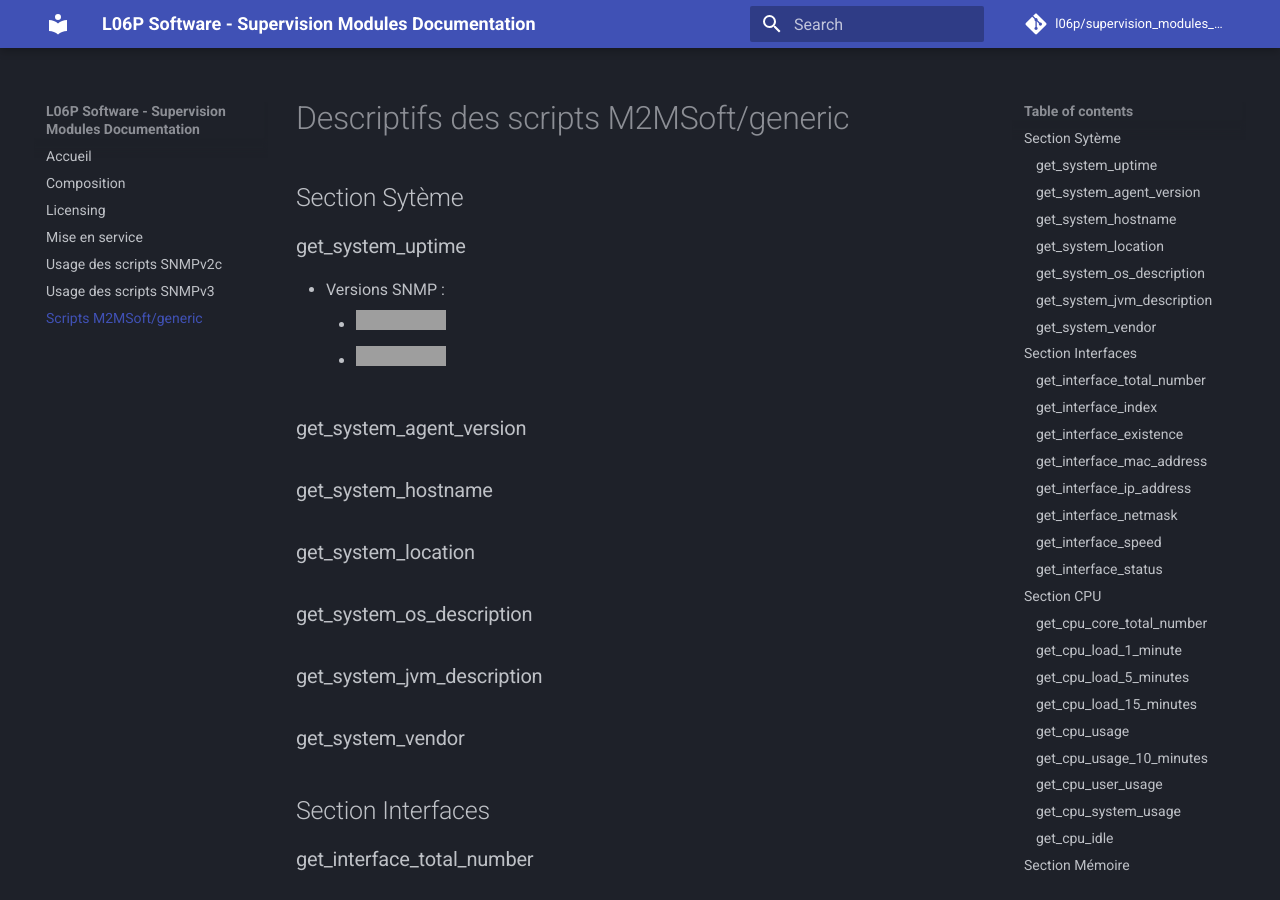
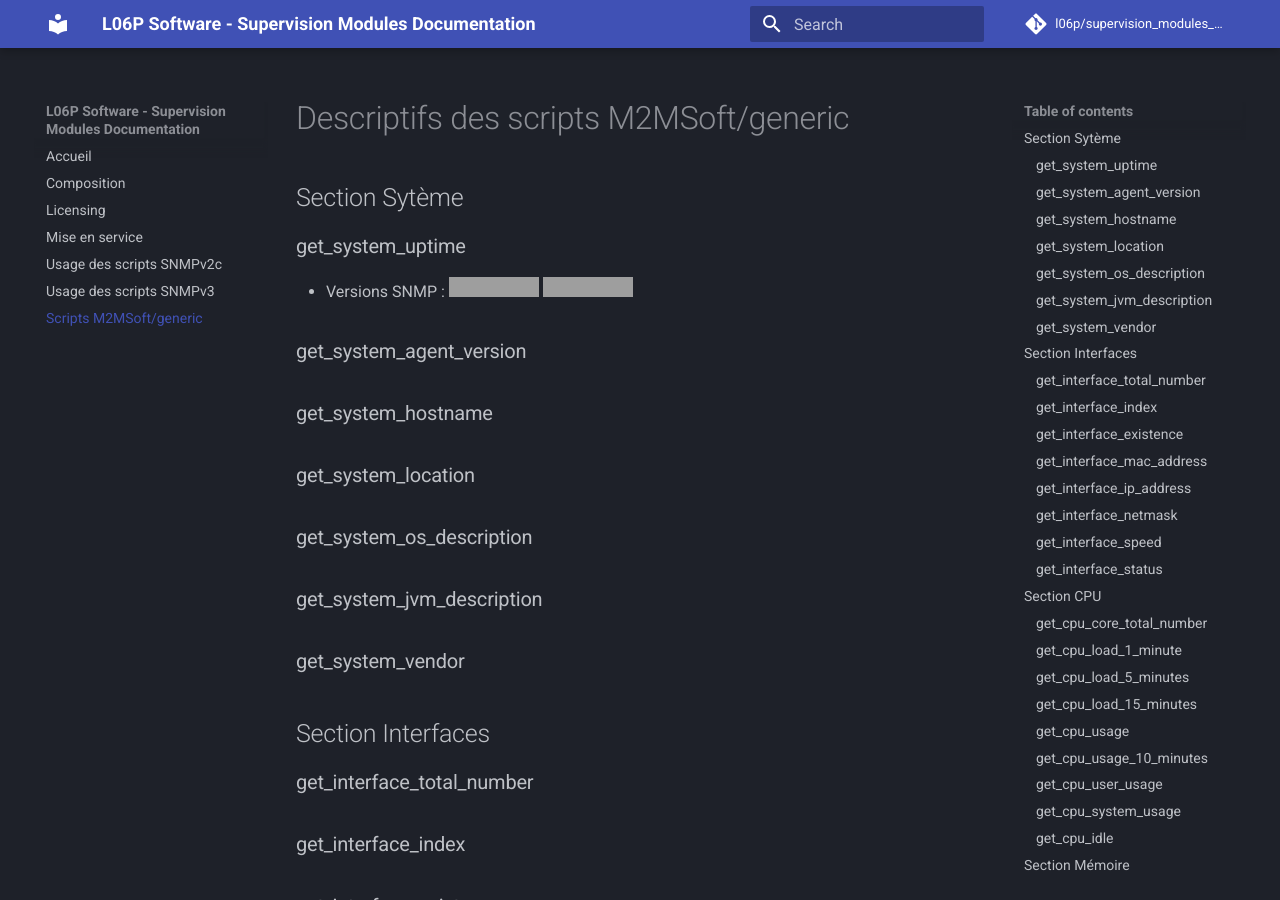
Before and after one commit to l06p/supervision_modules_documentation, an MkDocs documentation site: the page built from docs/scripts_m2msoft_generic.md, in a window 1280 px wide and 900 px high. Built offline with MkDocs 1.6.1 and Material for MkDocs 9.7.7, drawn with Linux system fonts in a browser that asks for light colours; comment, search, counter and statistics services are not loaded; grey boxes are pictures that could not be loaded.

Commit message:
Mise à jour de la mise en page

```diff
--- a/docs/scripts_m2msoft_generic.md
+++ b/docs/scripts_m2msoft_generic.md
@@ -3,9 +3,7 @@
 ## Section Sytème
 
 ### get_system_uptime
-  * Versions SNMP :
-    * ![SNMPv2c](https://custom-icon-badges.demolab.com/badge/SNMPv2c-royalblue.svg?logo=activity&logoSource=feather)
-    * ![SNMPv3](https://custom-icon-badges.demolab.com/badge/SNMPv3-olivedrab.svg?logo=activity&logoSource=feather)
+  * Versions SNMP : ![SNMPv2c](https://custom-icon-badges.demolab.com/badge/SNMPv2c-royalblue.svg?logo=activity&logoSource=feather) ![SNMPv3](https://custom-icon-badges.demolab.com/badge/SNMPv3-olivedrab.svg?logo=activity&logoSource=feather)
 ### get_system_agent_version
 
 ### get_system_hostname
```
